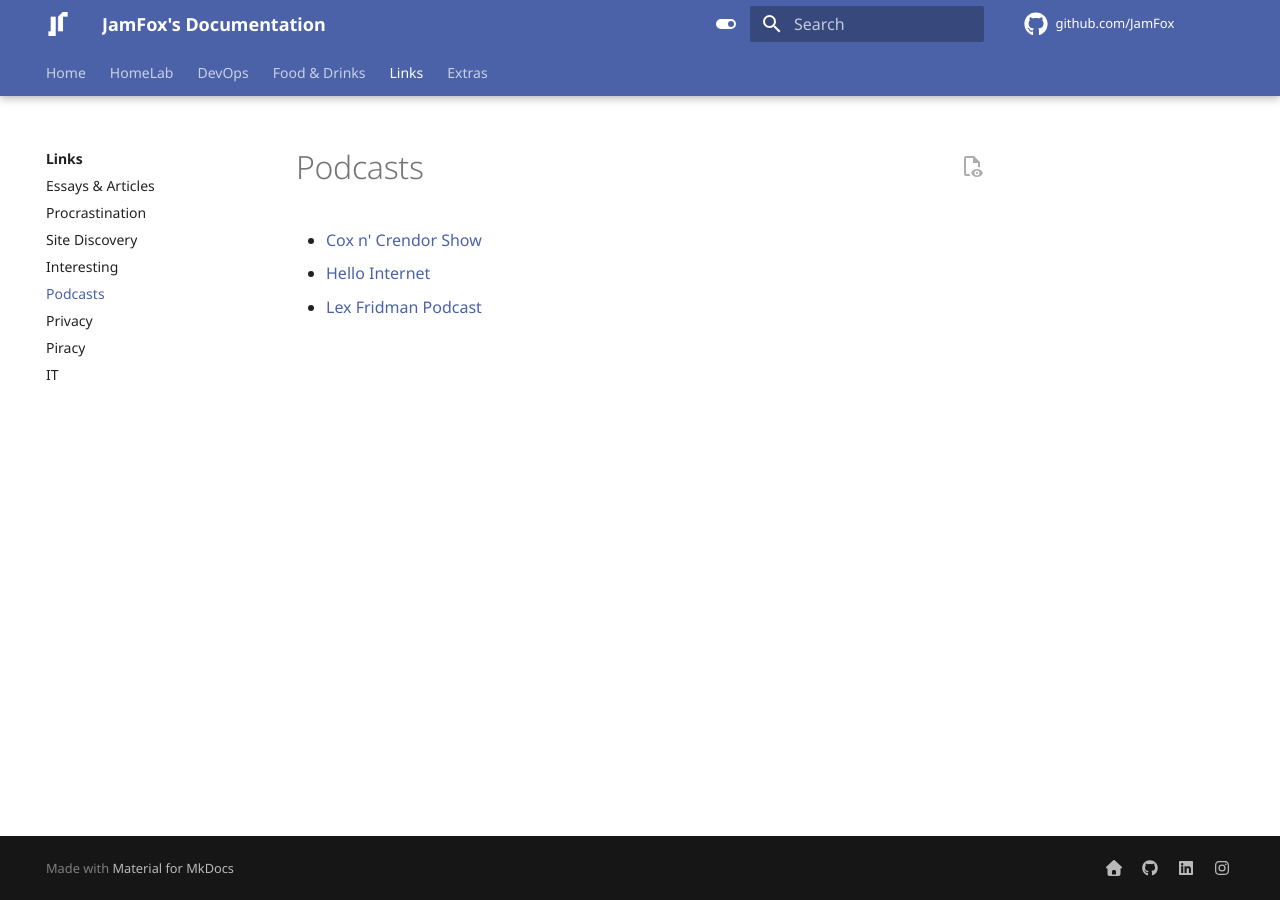
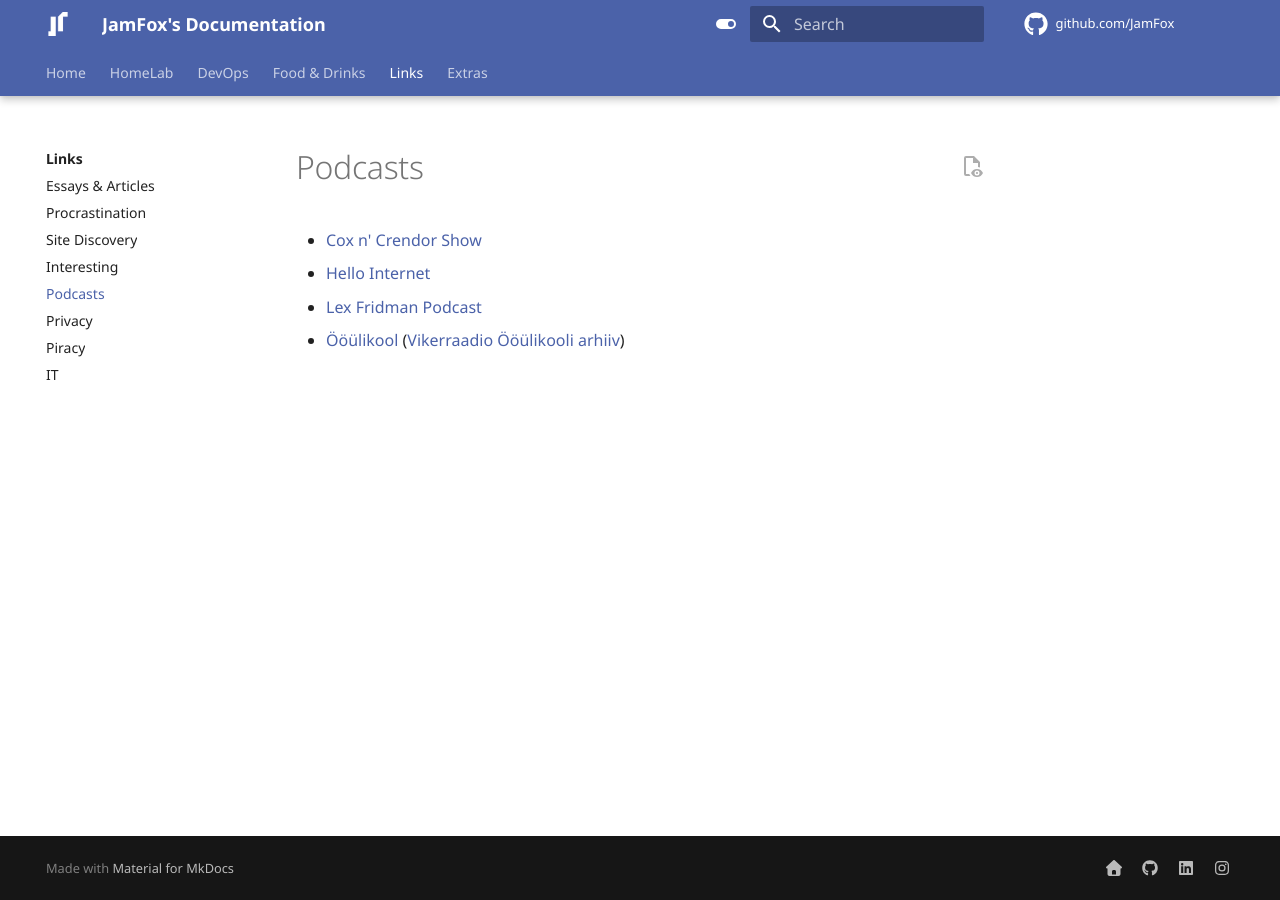
Before and after one commit to JamFox/docs.jamfox.dev, an MkDocs documentation site: the page built from docs/content/links/podcasts.md, in a window 1280 px wide. Built offline with MkDocs 1.6.1 and Material for MkDocs 9.7.7, drawn with Linux system fonts in a browser that asks for light colours; comment, search, counter and statistics services are not loaded.

Commit message:
add ooulikool

```diff
--- a/docs/content/links/podcasts.md
+++ b/docs/content/links/podcasts.md
@@ -5,3 +5,4 @@ title: "Podcasts"
 - [Cox n' Crendor Show](https://soundcloud.com/coxncrendor)
 - [Hello Internet](http://www.hellointernet.fm/)
 - [Lex Fridman Podcast](https://lexfridman.com/podcast/)
+- [Ööülikool](https://www.ylikool.ee/) ([Vikerraadio Ööülikooli arhiiv](https://vikerraadio.err.ee/arhiiv/ooylikool))
```
